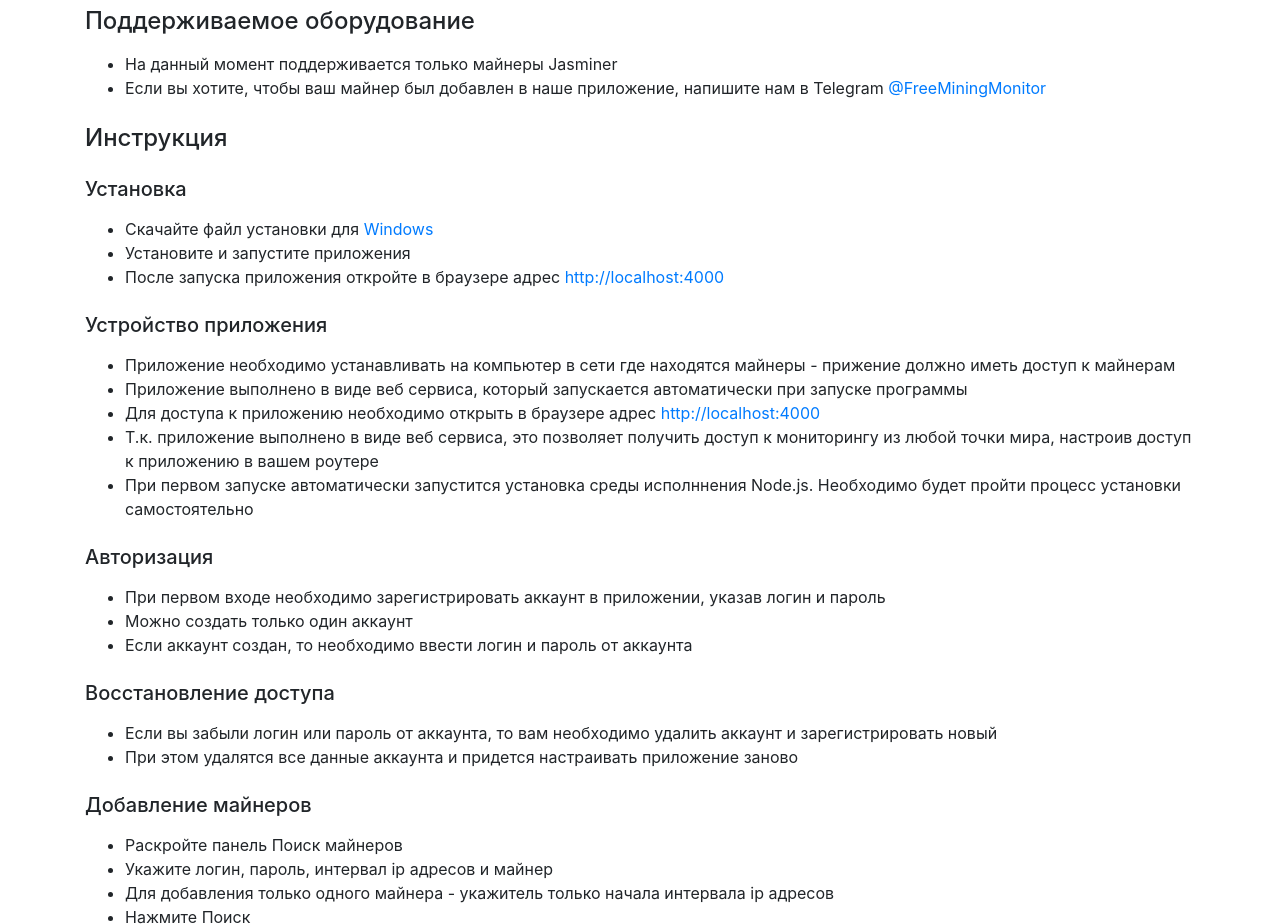
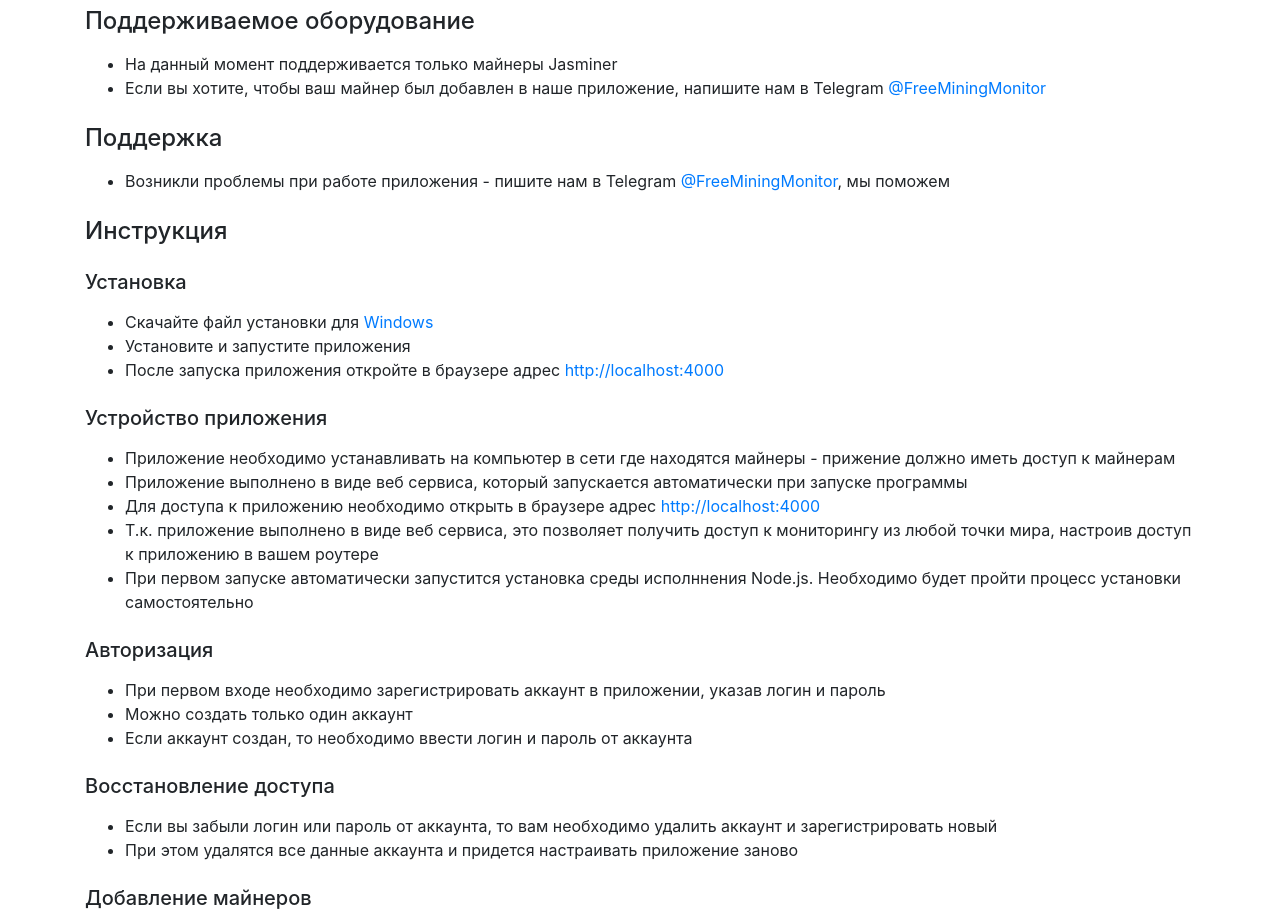
Before and after one commit to mining-monitor/mining-monitor.github.io, a plain HTML site: page index.html in a window 1280 px wide. Shown: the part 1240-2164 px from the top of the page. Drawn offline with nearby package versions, Linux system fonts and the light colour scheme.

Commit message:
Описание

```diff
--- a/index.html
+++ b/index.html
@@ -57,6 +57,12 @@
       </li>
     </ul>
 
+    <h4 class="mb-3 mt-4">Поддержка</h4>
+
+    <ul>
+      <li>Возникли проблемы при работе приложения - пишите нам в Telegram <a
+        href="https://t.me/FreeMiningMonitor">@FreeMiningMonitor</a>, мы поможем</li>
+    </ul>
 
     <h4 class="mb-3 mt-4">Инструкция</h4>
 
```
